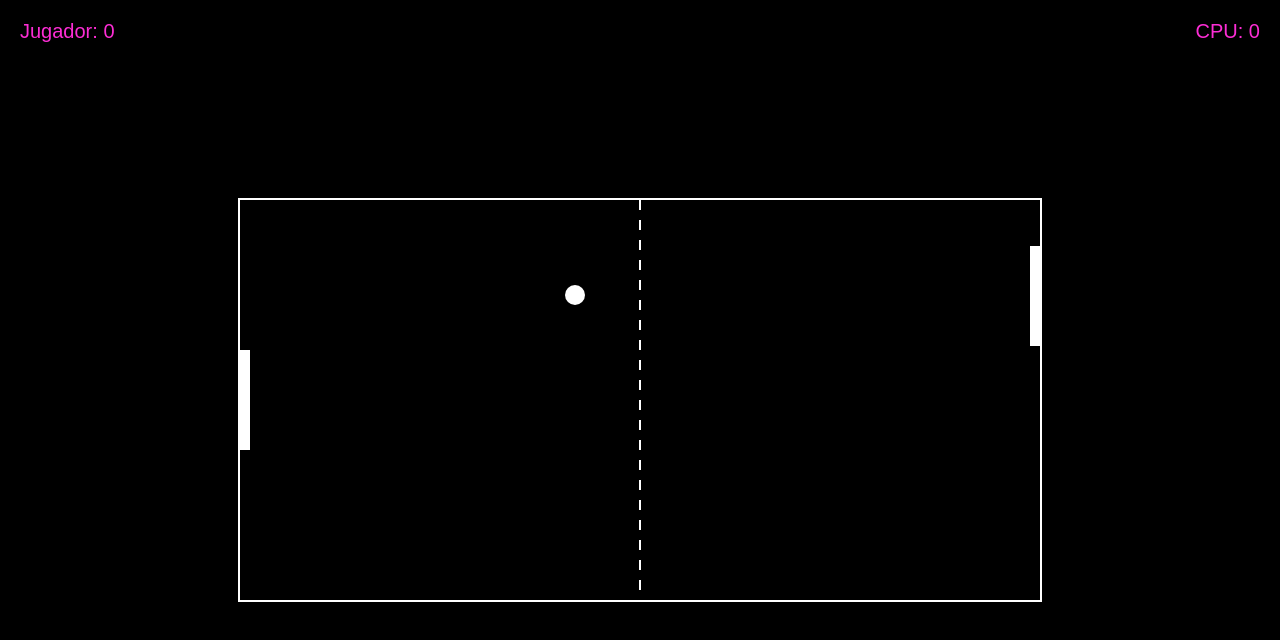
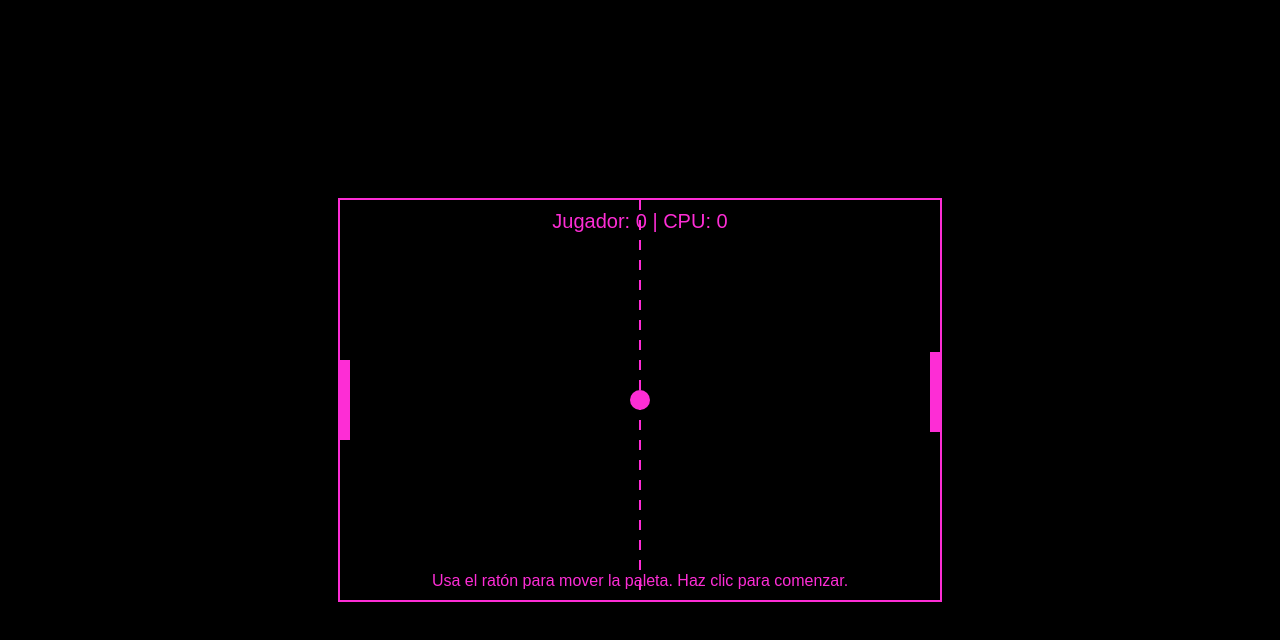
Before and after one commit to CESAR12241S/mi-juego, a plain HTML site: page index.html in a window 1280 px wide. Drawn offline with Linux system fonts and the light colour scheme.

Commit message:
Update index.html

```diff
--- a/index.html
+++ b/index.html
@@ -12,43 +12,58 @@
             margin: 0;
             background-color: #000;
         }
+        #gameContainer {
+            position: relative;
+            width: 600px;
+            height: 400px;
+            background-color: #000;
+            border: 2px solid #fd2dd5;
+        }
         canvas {
-            border: 2px solid #fff;
+            display: block;
             background-color: #000;
         }
         .score {
-            font: 20px Arial, sans-serif;
+            position: absolute;
+            top: 10px;
+            width: 100%;
+            text-align: center;
             color: #fd2dd5;
+            font-family: Arial, sans-serif;
+            font-size: 20px;
+        }
+        #instructions {
             position: absolute;
-            top: 20px;
-        }
-        #playerScore {
-            left: 20px;
-        }
-        #cpuScore {
-            right: 20px;
+            bottom: 10px;
+            width: 100%;
+            text-align: center;
+            color: #fd2dd5;
+            font-family: Arial, sans-serif;
+            font-size: 16px;
         }
     </style>
 </head>
 <body>
-    <canvas id="pongCanvas" width="800" height="400"></canvas>
-    <div id="playerScore" class="score">Jugador: 0</div>
-    <div id="cpuScore" class="score">CPU: 0</div>
+    <div id="gameContainer">
+        <div id="score" class="score">Jugador: 0 | CPU: 0</div>
+        <canvas id="pongCanvas" width="600" height="400"></canvas>
+        <div id="instructions">Usa el ratón para mover la paleta. Haz clic para comenzar.</div>
+    </div>
     <script>
         const canvas = document.getElementById('pongCanvas');
         const context = canvas.getContext('2d');
-        const playerScoreElement = document.getElementById('playerScore');
-        const cpuScoreElement = document.getElementById('cpuScore');
+        const scoreElement = document.getElementById('score');
+        const instructionsElement = document.getElementById('instructions');
 
-        const paddleWidth = 10, paddleHeight = 100;
+        const paddleWidth = 10, paddleHeight = 80;
         const ballSize = 10;
         let playerY = (canvas.height - paddleHeight) / 2;
         let cpuY = (canvas.height - paddleHeight) / 2;
         let ballX = canvas.width / 2, ballY = canvas.height / 2;
-        let ballSpeedX = 5, ballSpeedY = 5;
+        let ballSpeedX = 4, ballSpeedY = 4;
         const playerSpeed = 8;
         let playerScore = 0, cpuScore = 0;
-        const winningScore = 5;
+        let gameStarted = false;
         let gameOver = false;
 
         function drawRect(x, y, width, height, color) {
@@ -66,21 +81,18 @@
 
         function drawNet() {
             for (let i = 0; i < canvas.height; i += 20) {
-                drawRect(canvas.width / 2 - 1, i, 2, 10, '#fff');
+                drawRect(canvas.width / 2 - 1, i, 2, 10, '#fd2dd5');
             }
         }
 
         function resetBall() {
-            if (playerScore >= winningScore || cpuScore >= winningScore) {
-                gameOver = true;
-            }
             ballX = canvas.width / 2;
             ballY = canvas.height / 2;
             ballSpeedX = -ballSpeedX;
         }
 
         function moveBall() {
-            if (gameOver) return;
+            if (!gameStarted || gameOver) return;
 
             ballX += ballSpeedX;
             ballY += ballSpeedY;
@@ -92,7 +104,7 @@
             if (ballX <= paddleWidth) {
                 if (ballY > playerY && ballY < playerY + paddleHeight) {
                     ballSpeedX = -ballSpeedX;
-                } else if (ballX < 0) {
+                } else {
                     cpuScore++;
                     updateScore();
                     resetBall();
@@ -102,7 +114,7 @@
             if (ballX >= canvas.width - paddleWidth) {
                 if (ballY > cpuY && ballY < cpuY + paddleHeight) {
                     ballSpeedX = -ballSpeedX;
-                } else if (ballX > canvas.width) {
+                } else {
                     playerScore++;
                     updateScore();
                     resetBall();
@@ -110,7 +122,7 @@
             }
         }
 
-        function movePaddles() {
+        function moveCpuPaddle() {
             if (ballY > cpuY + paddleHeight / 2) {
                 cpuY += playerSpeed;
             } else {
@@ -119,30 +131,24 @@
         }
 
         function updateScore() {
-            playerScoreElement.textContent = `Jugador: ${playerScore}`;
-            cpuScoreElement.textContent = `CPU: ${cpuScore}`;
-        }
-
-        function update() {
-            moveBall();
-            movePaddles();
+            scoreElement.textContent = `Jugador: ${playerScore} | CPU: ${cpuScore}`;
+            if (playerScore >= 5 || cpuScore >= 5) {
+                gameOver = true;
+                instructionsElement.textContent = 'Juego terminado. Haz clic para reiniciar.';
+            }
         }
 
         function render() {
             drawRect(0, 0, canvas.width, canvas.height, '#000');
             drawNet();
-            drawRect(0, playerY, paddleWidth, paddleHeight, '#fff');
-            drawRect(canvas.width - paddleWidth, cpuY, paddleWidth, paddleHeight, '#fff');
-            drawCircle(ballX, ballY, ballSize, '#fff');
+            drawRect(0, playerY, paddleWidth, paddleHeight, '#fd2dd5');
+            drawRect(canvas.width - paddleWidth, cpuY, paddleWidth, paddleHeight, '#fd2dd5');
+            drawCircle(ballX, ballY, ballSize, '#fd2dd5');
+        }
 
-            if (gameOver) {
-                context.fillStyle = '#fff';
-                context.font = '48px Arial';
-                const message = playerScore >= winningScore ? '¡Ganaste!' : 'La CPU ganó';
-                context.fillText(message, canvas.width / 2 - context.measureText(message).width / 2, canvas.height / 2);
-                context.font = '24px Arial';
-                context.fillText('Haz clic para reiniciar', canvas.width / 2 - context.measureText('Haz clic para reiniciar').width / 2, canvas.height / 2 + 40);
-            }
+        function update() {
+            moveBall();
+            moveCpuPaddle();
         }
 
         function gameLoop() {
@@ -154,8 +160,7 @@
 
         window.addEventListener('mousemove', (event) => {
             const rect = canvas.getBoundingClientRect();
-            const root = document.documentElement;
-            const mouseY = event.clientY - rect.top - root.scrollTop;
+            const mouseY = event.clientY - rect.top;
             playerY = mouseY - paddleHeight / 2;
         });
 
@@ -164,8 +169,9 @@
                 playerScore = 0;
                 cpuScore = 0;
                 gameOver = false;
-                updateScore();
+                instructionsElement.textContent = 'Usa el ratón para mover la paleta. Haz clic para comenzar.';
             }
+            gameStarted = true;
         });
     </script>
 </body>
```
